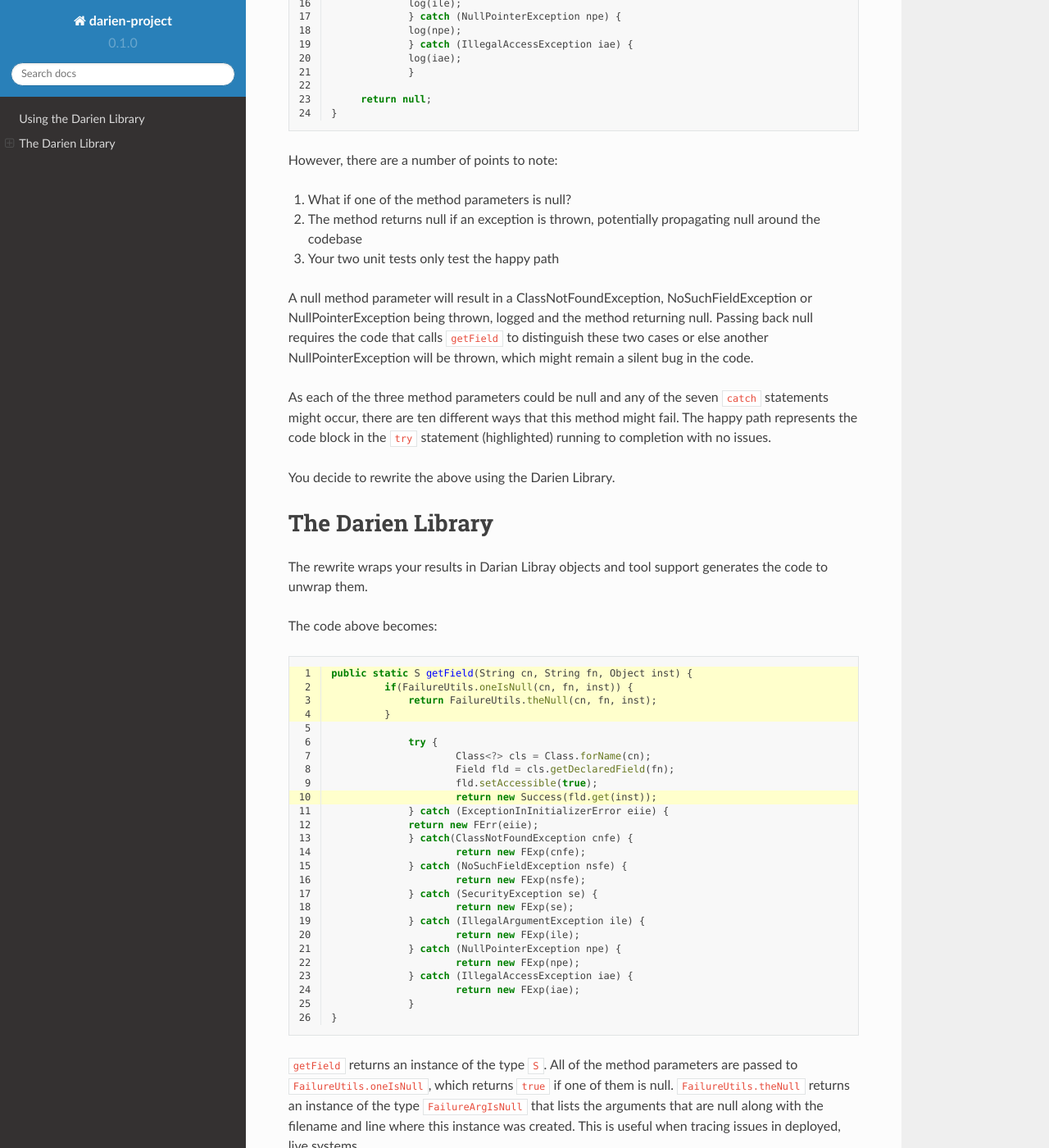
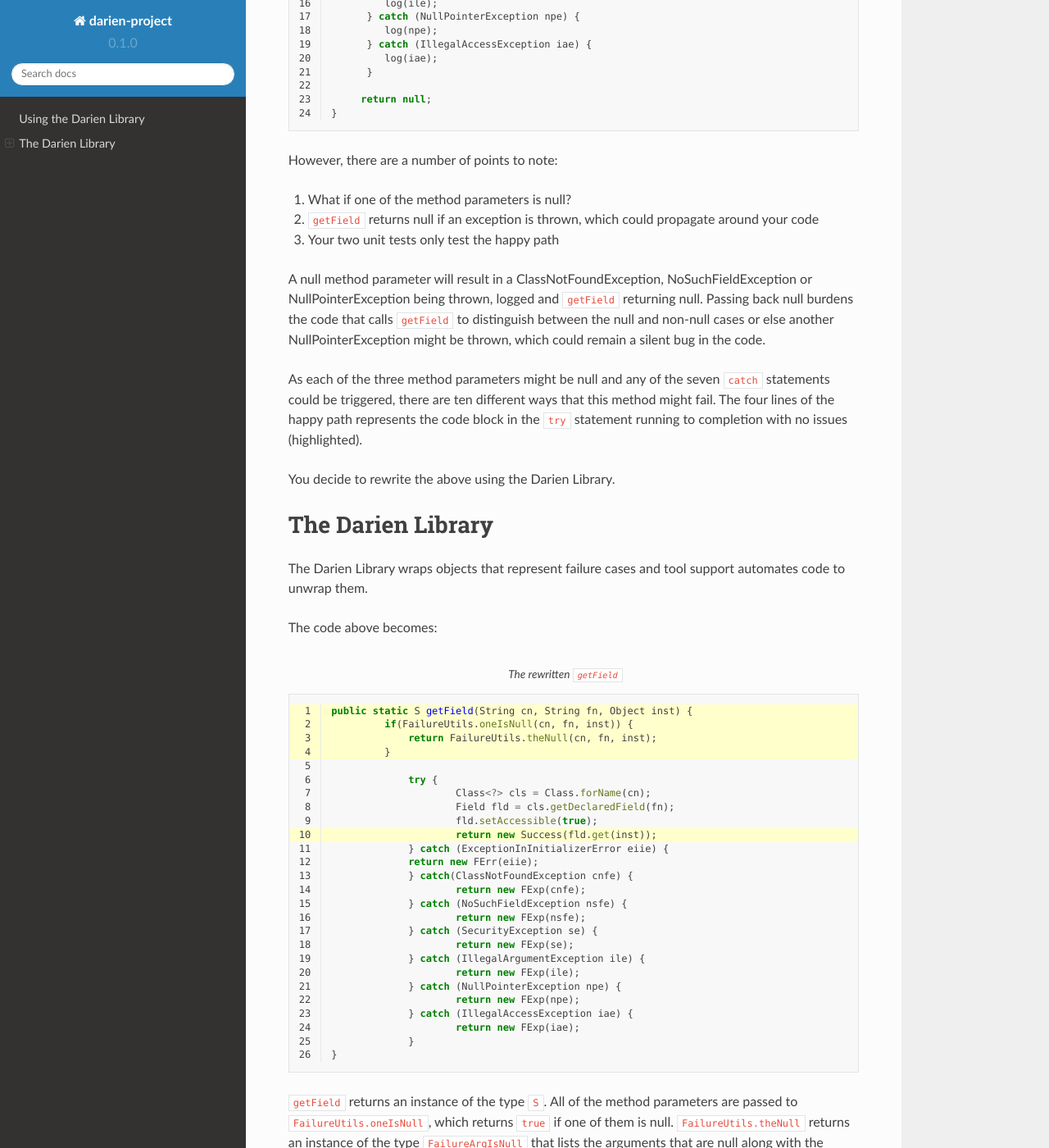
Before and after one commit to jh-evans/readthedocs, a Sphinx documentation site: the page built from docs/source/using.rst, in a window 1280 px wide and 1400 px high, scrolled down 714 px. Shown: the whole window at 82% size. Built offline with Sphinx 7.4.7 and the Read the Docs theme 2.0.0, drawn with Linux system fonts in a browser that asks for light colours; some of the changed text lies outside the part shown.

Commit message:
Update using.rst

````diff
--- a/docs/source/using.rst
+++ b/docs/source/using.rst
@@ -26,15 +26,15 @@
        		log(cnfe);
        	} catch (NoSuchFieldException nsfe) {
        		log(nsfe);
-   		} catch (SecurityException se) {
-       		log(se);
-   		} catch (IllegalArgumentException ile) {
-       		log(ile);
-   		} catch (NullPointerException npe) {
-       		log(npe);
-   		} catch (IllegalAccessException iae) {
-       		log(iae);
-   		}
+         } catch (SecurityException se) {
+            log(se);
+         } catch (IllegalArgumentException ile) {
+            log(ile);
+         } catch (NullPointerException npe) {
+            log(npe);
+         } catch (IllegalAccessException iae) {
+            log(iae);
+         }
 
        	return null;
    }
@@ -42,27 +42,28 @@
 However, there are a number of points to note:
 
 1. What if one of the method parameters is null?
-2. The method returns null if an exception is thrown, potentially propagating null around the codebase
+2. ``getField`` returns null if an exception is thrown, which could propagate around your code
 3. Your two unit tests only test the happy path
 
-A null method parameter will result in a ClassNotFoundException, NoSuchFieldException or NullPointerException being thrown, logged and the
-method returning null. Passing back null requires the code that calls ``getField`` to distinguish these two cases or else another
-NullPointerException will be thrown, which might remain a silent bug in the code.
+A null method parameter will result in a ClassNotFoundException, NoSuchFieldException or NullPointerException being thrown, logged and ``getField``
+returning null. Passing back null burdens the code that calls ``getField`` to distinguish between the null and non-null cases or else another
+NullPointerException might be thrown, which could remain a silent bug in the code.
 
-As each of the three method parameters could be null and any of the seven ``catch`` statements might occur, there are ten different ways that this
-method might fail. The happy path represents the code block in the ``try`` statement (highlighted) running to completion with no issues.
+As each of the three method parameters might be null and any of the seven ``catch`` statements could be triggered, there are ten different ways that this
+method might fail. The four lines of the happy path represents the code block in the ``try`` statement running to completion with no issues (highlighted).
 
 You decide to rewrite the above using the Darien Library.
 
 The Darien Library
 ==================
 
-The rewrite wraps your results in Darian Libray objects and tool support generates the code to unwrap them.
+The Darien Library wraps objects that represent failure cases and tool support automates code to unwrap them.
 
 The code above becomes:
 
 .. code-block:: java
    :linenos:
+   :caption: The rewritten ``getField``
    :emphasize-lines: 1, 2-4, 10
 
    public static S getField(String cn, String fn, Object inst) {
@@ -93,22 +94,21 @@
    }
 
 ``getField`` returns an instance of the type ``S``. All of the method parameters are passed to ``FailureUtils.oneIsNull``, which returns ``true`` if one of them is null. ``FailureUtils.theNull`` returns
-an instance of the type ``FailureArgIsNull`` that lists the arguments that are null along with the filename and line where this instance was created. This is useful when tracing issues in
-deployed, live systems.
+an instance of the type ``FailureArgIsNull`` that lists the arguments that are null along with the filename and line where the null instance was created. This is useful when tracing issues in deployed,
+live systems.
 
 Line 10 returns the retrieved field, wrapped in a ``Success`` class that implements the ``S`` type.
 
-The ``ExceptionInInitializerError`` and all of the exceptions are caught and returned wrapped in an appropriate ``Failure`` type, ``Ferr`` or ``FExp``.
-
-.. Considering the failure cases helps you write better tests.
+The ``ExceptionInInitializerError`` and all of the exceptions are caught and returned wrapped in an appropriate ``Failure`` subclass, ``FErr`` or ``FExp``.
 
 Calling ``getField``
 --------------------
 
-The invocation of the rewritten ``getField`` is:
+The call to the rewritten ``getField`` is:
 
 .. code-block:: java
    :linenos:
+   :caption: Calling the rewritten ``getField``
 
    FailureArgIsFalse faif = FailureUtils.theFalse(new Boolean[] {false, false});
    S obj = TestUtils.getField("org.darien.types.impl.ArgsList", "idxs", faif);
@@ -128,18 +128,18 @@
       }
     }
 
-The above code is taken from a unit test and you do not need to write it, Darien tool support writes it for you.
+The above code example is taken from a unit test. The assignment to ``obj``, the ``if``, ``else`` and their use of ``obj`` you do not need to write, Darien tool support will generate for you.
 
 ``getField`` (line 2) is called with a classname, fieldname and instance.
 
 An object (``obj``) of type ``S`` is returned. If ``eval`` returns true, ``obj`` represents the success case and ``unwrap`` is called. Otherwise, the call has failed and the ``switch`` on  line 11
 is executed.
 
-In the success case, ``unwrap`` returns the result from line 10 of the implementation of ``getField`` above (``fld.get(inst)``).
+In the success case, ``unwrap`` returns the result from line 10 of the implementation of the rewitten ``getField`` above (``fld.get(inst)``).
 
-If the failure path is execued, the ``switch`` on ``obj`` executes and ``obj`` is cast into one of the three failure types generated from the eight ways the method can fail (``FailureError``,
-``FailureException```, and ``FailureArgIsNull``). In each case, an assertion fails (on the righthand side of the ->), passing in a string message from ``getLocation`` that describes where in the
-code the failure type was created.
+If the failure path is execued, the ``switch`` on ``obj`` executes and ``obj`` is cast into one of the three failure types generated from the eight failure cases (``FailureError``, ``FailureException```,
+and ``FailureArgIsNull``). In each case, in the ``switch`` an assertion fails (on the righthand side of the ->), passing in a string message from ``getLocation`` that describes where in the
+code the failure instance was created.
 
 As written, the default case cannot execute as ``obj`` will only be one of the three failure types. If ``getField`` returned an additional type, the switch would have to be updated with an explicit
 case or else the default would exceute. This is the reason for the assertion failure on the default line.
````
